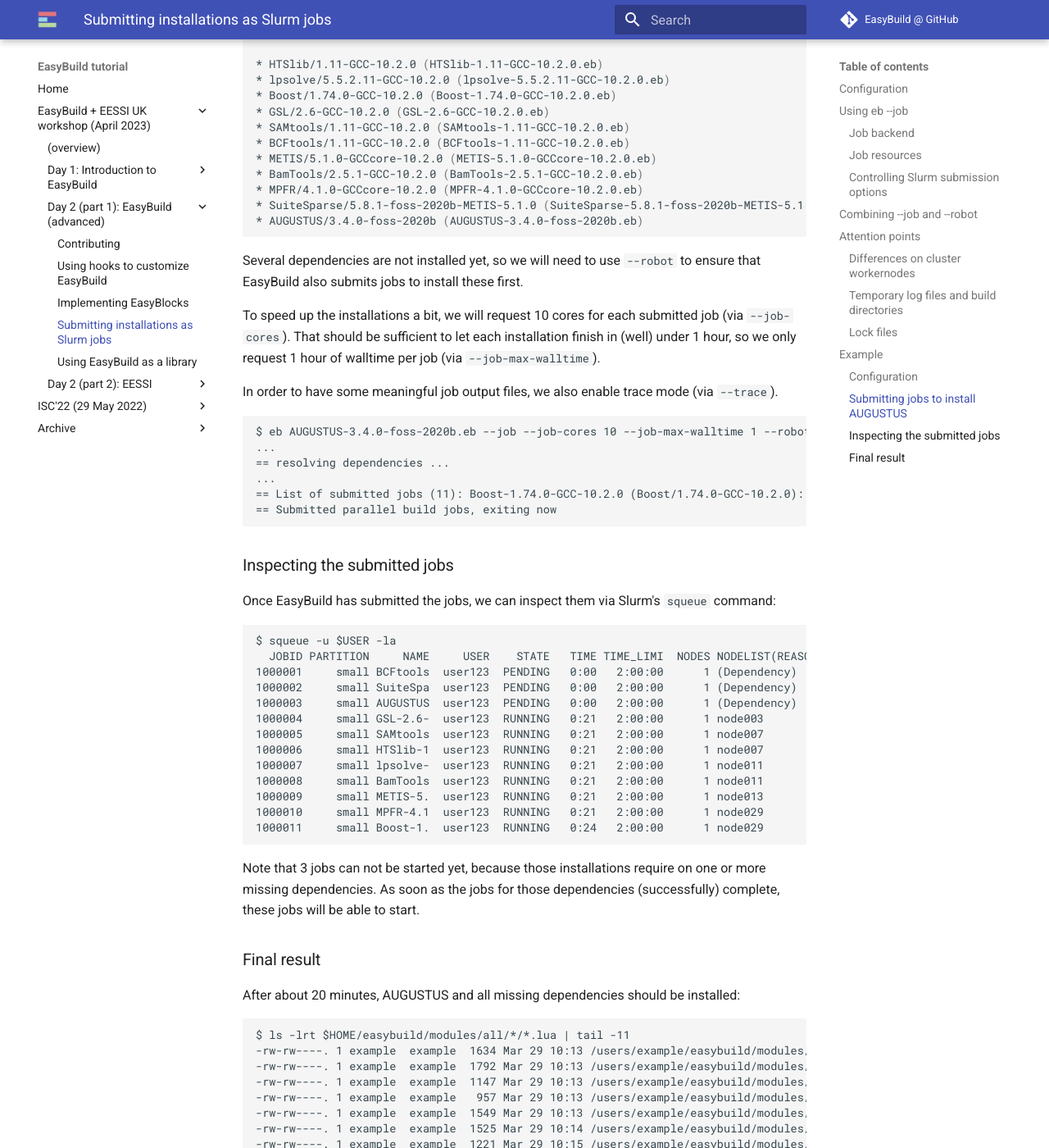
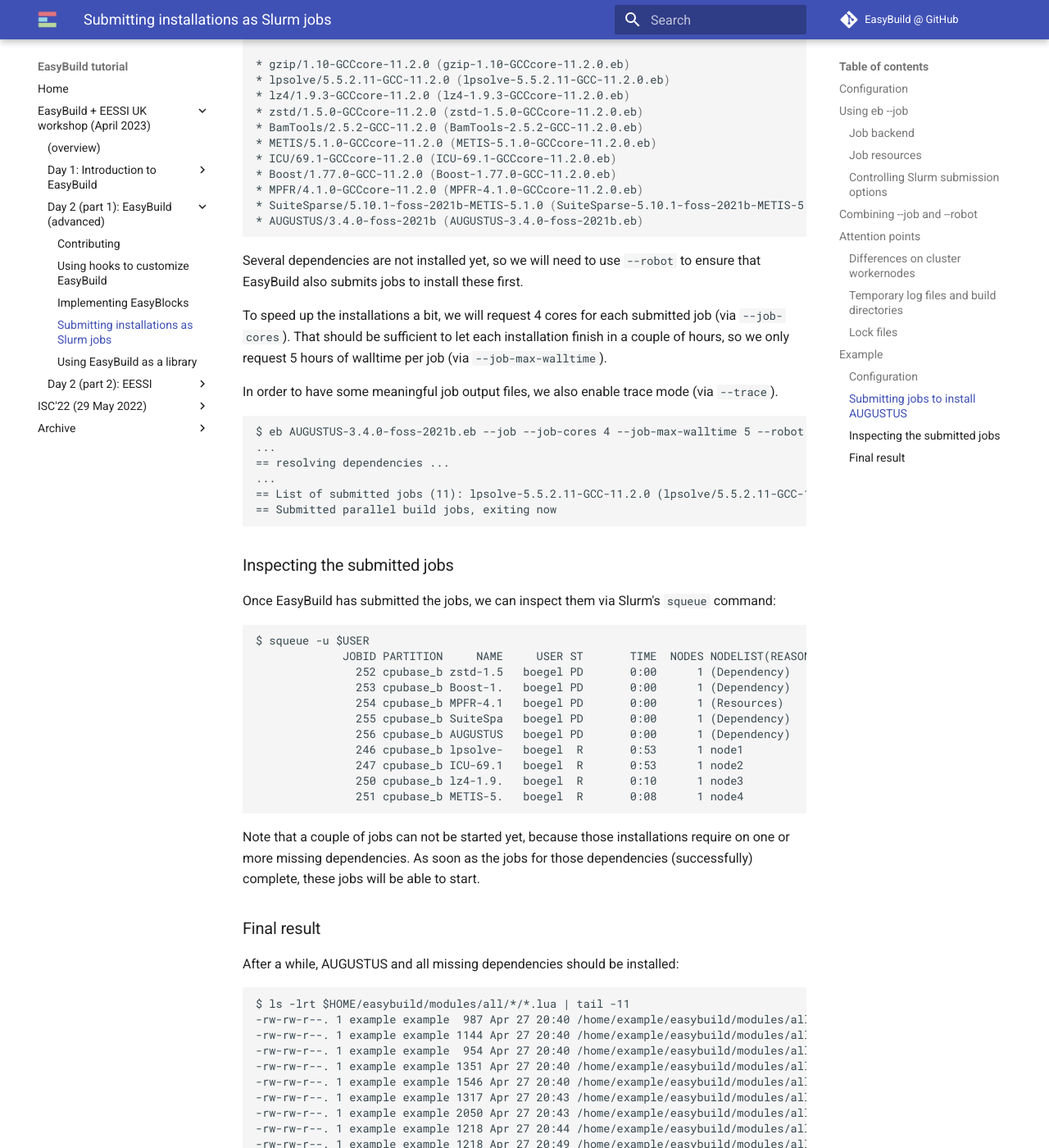
Before and after one commit to easybuilders/easybuild-tutorial, an MkDocs documentation site: the page built from docs/2023-eb-eessi-uk-workshop/easybuild-slurm-jobs.md, in a window 1280 px wide and 1400 px high, scrolled down 4859 px. Shown: the whole window at 82% size. Built offline with MkDocs 1.6.1 and Material for MkDocs 9.7.7, drawn with Linux system fonts in a browser that asks for light colours; some of the changed text lies outside the part shown.

Commit message:
use foss/2021b for AUGUSTUS example used in --job page for EB+EESSI UK workshop

````diff
--- a/docs/2023-eb-eessi-uk-workshop/easybuild-slurm-jobs.md
+++ b/docs/2023-eb-eessi-uk-workshop/easybuild-slurm-jobs.md
@@ -165,7 +165,7 @@ subdirectory of ``installpath``) manually, or re-submit the job with ``eb --job
 
 ## Example
 
-As an example, we will let EasyBuild submit jobs to install ``AUGUSTUS`` with the ``foss/2020b`` toolchain.
+As an example, we will let EasyBuild submit jobs to install ``AUGUSTUS`` with the ``foss/2021b`` toolchain.
 
 ### Configuration
 
@@ -210,38 +210,38 @@ Now we can let EasyBuild submit jobs for AUGUSTUS.
 Let's first check what is still missing:
 
 ```shell
-$ eb AUGUSTUS-3.4.0-foss-2020b.eb --missing
+$ eb AUGUSTUS-3.4.0-foss-2021b.eb --missing
 ...
-11 out of 61 required modules missing:
+11 out of 75 required modules missing:
 
-* HTSlib/1.11-GCC-10.2.0 (HTSlib-1.11-GCC-10.2.0.eb)
-* lpsolve/5.5.2.11-GCC-10.2.0 (lpsolve-5.5.2.11-GCC-10.2.0.eb)
-* Boost/1.74.0-GCC-10.2.0 (Boost-1.74.0-GCC-10.2.0.eb)
-* GSL/2.6-GCC-10.2.0 (GSL-2.6-GCC-10.2.0.eb)
-* SAMtools/1.11-GCC-10.2.0 (SAMtools-1.11-GCC-10.2.0.eb)
-* BCFtools/1.11-GCC-10.2.0 (BCFtools-1.11-GCC-10.2.0.eb)
-* METIS/5.1.0-GCCcore-10.2.0 (METIS-5.1.0-GCCcore-10.2.0.eb)
-* BamTools/2.5.1-GCC-10.2.0 (BamTools-2.5.1-GCC-10.2.0.eb)
-* MPFR/4.1.0-GCCcore-10.2.0 (MPFR-4.1.0-GCCcore-10.2.0.eb)
-* SuiteSparse/5.8.1-foss-2020b-METIS-5.1.0 (SuiteSparse-5.8.1-foss-2020b-METIS-5.1.0.eb)
-* AUGUSTUS/3.4.0-foss-2020b (AUGUSTUS-3.4.0-foss-2020b.eb)
+* gzip/1.10-GCCcore-11.2.0 (gzip-1.10-GCCcore-11.2.0.eb)
+* lpsolve/5.5.2.11-GCC-11.2.0 (lpsolve-5.5.2.11-GCC-11.2.0.eb)
+* lz4/1.9.3-GCCcore-11.2.0 (lz4-1.9.3-GCCcore-11.2.0.eb)
+* zstd/1.5.0-GCCcore-11.2.0 (zstd-1.5.0-GCCcore-11.2.0.eb)
+* BamTools/2.5.2-GCC-11.2.0 (BamTools-2.5.2-GCC-11.2.0.eb)
+* METIS/5.1.0-GCCcore-11.2.0 (METIS-5.1.0-GCCcore-11.2.0.eb)
+* ICU/69.1-GCCcore-11.2.0 (ICU-69.1-GCCcore-11.2.0.eb)
+* Boost/1.77.0-GCC-11.2.0 (Boost-1.77.0-GCC-11.2.0.eb)
+* MPFR/4.1.0-GCCcore-11.2.0 (MPFR-4.1.0-GCCcore-11.2.0.eb)
+* SuiteSparse/5.10.1-foss-2021b-METIS-5.1.0 (SuiteSparse-5.10.1-foss-2021b-METIS-5.1.0.eb)
+* AUGUSTUS/3.4.0-foss-2021b (AUGUSTUS-3.4.0-foss-2021b.eb)
 ```
 
 Several dependencies are not installed yet, so we will need to use ``--robot`` to ensure that
 EasyBuild also submits jobs to install these first.
 
-To speed up the installations a bit, we will request 10 cores for each submitted job (via ``--job-cores``).
-That should be sufficient to let each installation finish in (well) under 1 hour,
-so we only request 1 hour of walltime per job (via ``--job-max-walltime``).
+To speed up the installations a bit, we will request 4 cores for each submitted job (via ``--job-cores``).
+That should be sufficient to let each installation finish in a couple of hours,
+so we only request 5 hours of walltime per job (via ``--job-max-walltime``).
 
 In order to have some meaningful job output files, we also enable trace mode (via ``--trace``).
 
 ```
-$ eb AUGUSTUS-3.4.0-foss-2020b.eb --job --job-cores 10 --job-max-walltime 1 --robot --trace
+$ eb AUGUSTUS-3.4.0-foss-2021b.eb --job --job-cores 4 --job-max-walltime 5 --robot --trace
 ...
 == resolving dependencies ...
 ...
-== List of submitted jobs (11): Boost-1.74.0-GCC-10.2.0 (Boost/1.74.0-GCC-10.2.0): 1000011; GSL-2.6-GCC-10.2.0 (GSL/2.6-GCC-10.2.0): 1000004; SAMtools-1.11-GCC-10.2.0 (SAMtools/1.11-GCC-10.2.0): 1000005; HTSlib-1.11-GCC-10.2.0 (HTSlib/1.11-GCC-10.2.0): 1000006; BCFtools-1.11-GCC-10.2.0 (BCFtools/1.11-GCC-10.2.0): 1000001; lpsolve-5.5.2.11-GCC-10.2.0 (lpsolve/5.5.2.11-GCC-10.2.0): 1000007; BamTools-2.5.1-GCC-10.2.0 (BamTools/2.5.1-GCC-10.2.0): 1000008; METIS-5.1.0-GCCcore-10.2.0 (METIS/5.1.0-GCCcore-10.2.0): 1000009; MPFR-4.1.0-GCCcore-10.2.0 (MPFR/4.1.0-GCCcore-10.2.0): 1000010; SuiteSparse-5.8.1-foss-2020b-METIS-5.1.0 (SuiteSparse/5.8.1-foss-2020b-METIS-5.1.0): 1000002; AUGUSTUS-3.4.0-foss-2020b (AUGUSTUS/3.4.0-foss-2020b): 1000003
+== List of submitted jobs (11): lpsolve-5.5.2.11-GCC-11.2.0 (lpsolve/5.5.2.11-GCC-11.2.0): 246; ICU-69.1-GCCcore-11.2.0 (ICU/69.1-GCCcore-11.2.0): 247; gzip-1.10-GCCcore-11.2.0 (gzip/1.10-GCCcore-11.2.0): 248; BamTools-2.5.2-GCC-11.2.0 (BamTools/2.5.2-GCC-11.2.0): 249; lz4-1.9.3-GCCcore-11.2.0 (lz4/1.9.3-GCCcore-11.2.0): 250; METIS-5.1.0-GCCcore-11.2.0 (METIS/5.1.0-GCCcore-11.2.0): 251; zstd-1.5.0-GCCcore-11.2.0 (zstd/1.5.0-GCCcore-11.2.0): 252; Boost-1.77.0-GCC-11.2.0 (Boost/1.77.0-GCC-11.2.0): 253; MPFR-4.1.0-GCCcore-11.2.0 (MPFR/4.1.0-GCCcore-11.2.0): 254; SuiteSparse-5.10.1-foss-2021b-METIS-5.1.0 (SuiteSparse/5.10.1-foss-2021b-METIS-5.1.0): 255; AUGUSTUS-3.4.0-foss-2021b (AUGUSTUS/3.4.0-foss-2021b): 256
 == Submitted parallel build jobs, exiting now
 ```
 
@@ -250,47 +250,45 @@ $ eb AUGUSTUS-3.4.0-foss-2020b.eb --job --job-cores 10 --job-max-walltime 1 --ro
 Once EasyBuild has submitted the jobs, we can inspect them via Slurm's ``squeue`` command:
 
 ```
-$ squeue -u $USER -la
-  JOBID PARTITION     NAME     USER    STATE   TIME TIME_LIMI  NODES NODELIST(REASON)
-1000001     small BCFtools  user123  PENDING   0:00   2:00:00      1 (Dependency)
-1000002     small SuiteSpa  user123  PENDING   0:00   2:00:00      1 (Dependency)
-1000003     small AUGUSTUS  user123  PENDING   0:00   2:00:00      1 (Dependency)
-1000004     small GSL-2.6-  user123  RUNNING   0:21   2:00:00      1 node003
-1000005     small SAMtools  user123  RUNNING   0:21   2:00:00      1 node007
-1000006     small HTSlib-1  user123  RUNNING   0:21   2:00:00      1 node007
-1000007     small lpsolve-  user123  RUNNING   0:21   2:00:00      1 node011
-1000008     small BamTools  user123  RUNNING   0:21   2:00:00      1 node011
-1000009     small METIS-5.  user123  RUNNING   0:21   2:00:00      1 node013
-1000010     small MPFR-4.1  user123  RUNNING   0:21   2:00:00      1 node029
-1000011     small Boost-1.  user123  RUNNING   0:24   2:00:00      1 node029
+$ squeue -u $USER
+             JOBID PARTITION     NAME     USER ST       TIME  NODES NODELIST(REASON)
+               252 cpubase_b zstd-1.5   boegel PD       0:00      1 (Dependency)
+               253 cpubase_b Boost-1.   boegel PD       0:00      1 (Dependency)
+               254 cpubase_b MPFR-4.1   boegel PD       0:00      1 (Resources)
+               255 cpubase_b SuiteSpa   boegel PD       0:00      1 (Dependency)
+               256 cpubase_b AUGUSTUS   boegel PD       0:00      1 (Dependency)
+               246 cpubase_b lpsolve-   boegel  R       0:53      1 node1
+               247 cpubase_b ICU-69.1   boegel  R       0:53      1 node2
+               250 cpubase_b lz4-1.9.   boegel  R       0:10      1 node3
+               251 cpubase_b METIS-5.   boegel  R       0:08      1 node4
 ```
 
-Note that 3 jobs can not be started yet, because those installations require on one or more
+Note that a couple of jobs can not be started yet, because those installations require on one or more
 missing dependencies. As soon as the jobs for those dependencies (successfully) complete,
 these jobs will be able to start.
 
 ### Final result
 
-After about 20 minutes, AUGUSTUS and all missing dependencies should be installed:
+After a while, AUGUSTUS and all missing dependencies should be installed:
 
 ```
 $ ls -lrt $HOME/easybuild/modules/all/*/*.lua | tail -11
--rw-rw----. 1 example  example  1634 Mar 29 10:13 /users/example/easybuild/modules/all/HTSlib/1.11-GCC-10.2.0.lua
--rw-rw----. 1 example  example  1792 Mar 29 10:13 /users/example/easybuild/modules/all/SAMtools/1.11-GCC-10.2.0.lua
--rw-rw----. 1 example  example  1147 Mar 29 10:13 /users/example/easybuild/modules/all/BamTools/2.5.1-GCC-10.2.0.lua
--rw-rw----. 1 example  example   957 Mar 29 10:13 /users/example/easybuild/modules/all/lpsolve/5.5.2.11-GCC-10.2.0.lua
--rw-rw----. 1 example  example  1549 Mar 29 10:13 /users/example/easybuild/modules/all/METIS/5.1.0-GCCcore-10.2.0.lua
--rw-rw----. 1 example  example  1525 Mar 29 10:14 /users/example/easybuild/modules/all/GSL/2.6-GCC-10.2.0.lua
--rw-rw----. 1 example  example  1221 Mar 29 10:15 /users/example/easybuild/modules/all/MPFR/4.1.0-GCCcore-10.2.0.lua
--rw-rw----. 1 example  example  1678 Mar 29 10:15 /users/example/easybuild/modules/all/BCFtools/1.11-GCC-10.2.0.lua
--rw-rw----. 1 example  example  1292 Mar 29 10:21 /users/example/easybuild/modules/all/Boost/1.74.0-GCC-10.2.0.lua
--rw-rw----. 1 example  example  1365 Mar 29 10:28 /users/example/easybuild/modules/all/SuiteSparse/5.8.1-foss-2020b-METIS-5.1.0.lua
--rw-rw----. 1 example  example  2233 Mar 29 10:30 /users/example/easybuild/modules/all/AUGUSTUS/3.4.0-foss-2020b.lua
+-rw-rw-r--. 1 example example  987 Apr 27 20:40 /home/example/easybuild/modules/all/gzip/1.10-GCCcore-11.2.0.lua
+-rw-rw-r--. 1 example example 1144 Apr 27 20:40 /home/example/easybuild/modules/all/BamTools/2.5.2-GCC-11.2.0.lua
+-rw-rw-r--. 1 example example  954 Apr 27 20:40 /home/example/easybuild/modules/all/lpsolve/5.5.2.11-GCC-11.2.0.lua
+-rw-rw-r--. 1 example example 1351 Apr 27 20:40 /home/example/easybuild/modules/all/lz4/1.9.3-GCCcore-11.2.0.lua
+-rw-rw-r--. 1 example example 1546 Apr 27 20:40 /home/example/easybuild/modules/all/METIS/5.1.0-GCCcore-11.2.0.lua
+-rw-rw-r--. 1 example example 1317 Apr 27 20:43 /home/example/easybuild/modules/all/ICU/69.1-GCCcore-11.2.0.lua
+-rw-rw-r--. 1 example example 2050 Apr 27 20:43 /home/example/easybuild/modules/all/zstd/1.5.0-GCCcore-11.2.0.lua
+-rw-rw-r--. 1 example example 1218 Apr 27 20:44 /home/example/easybuild/modules/all/MPFR/4.1.0-GCCcore-11.2.0.lua
+-rw-rw-r--. 1 example example 1218 Apr 27 20:49 /home/example/easybuild/modules/all/Boost/1.77.0-GCC-11.2.0.lua
+-rw-rw-r--. 1 example example 1218 Apr 27 20:54 /home/example/easybuild/modules/all/SuiteSparse/5.10.1-foss-2021b-METIS-5.1.0.lua
+-rw-rw-r--. 1 example example 1218 Apr 27 20:58 /home/example/easybuild/modules/all/AUGUSTUS/3.4.0-foss-2021b.lua
 
 $ module use $HOME/easybuild/modules/all
 
 $ module avail AUGUSTUS
 
--------- /users/hkenneth/easybuild/modules/all --------
-   AUGUSTUS/3.4.0-foss-2020b
+-------- /home/example/easybuild/modules/all --------
+   AUGUSTUS/3.4.0-foss-2021b
 ```
````
